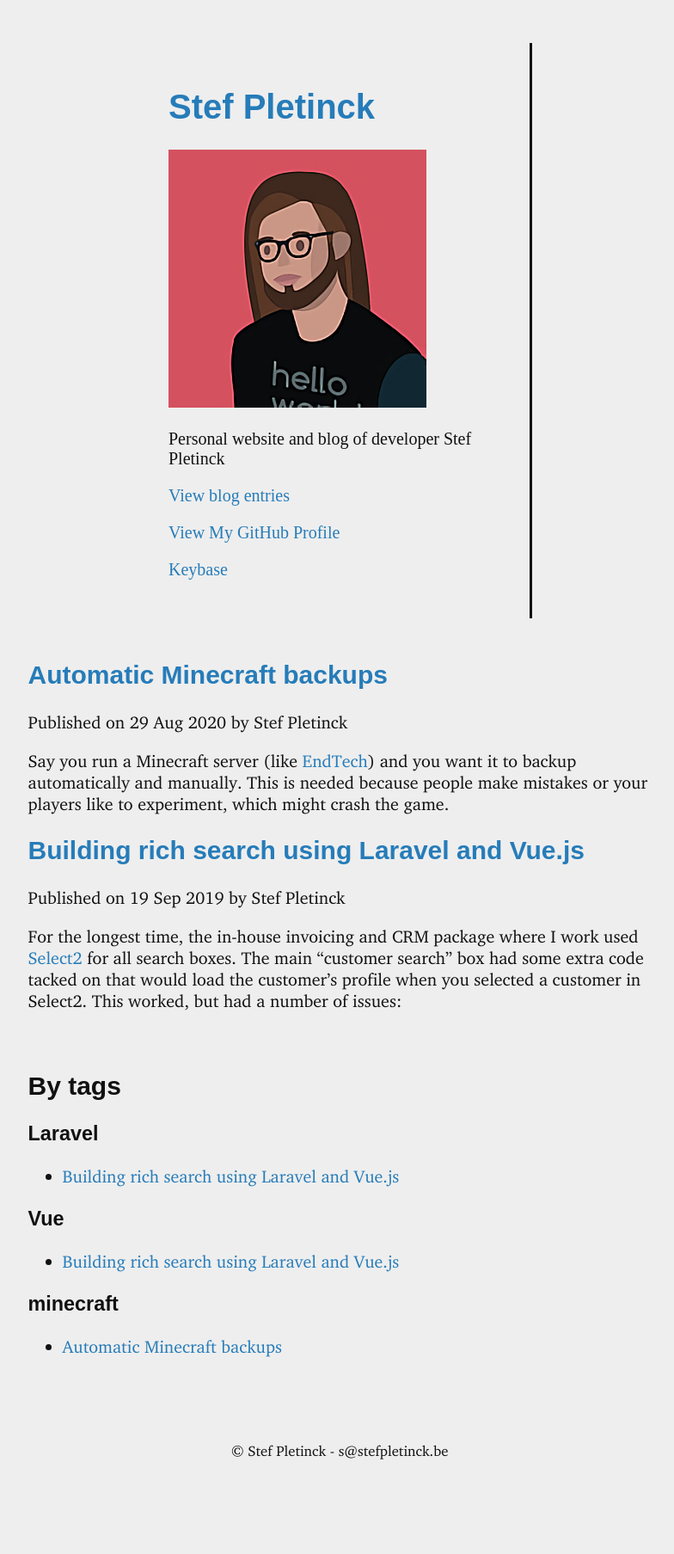
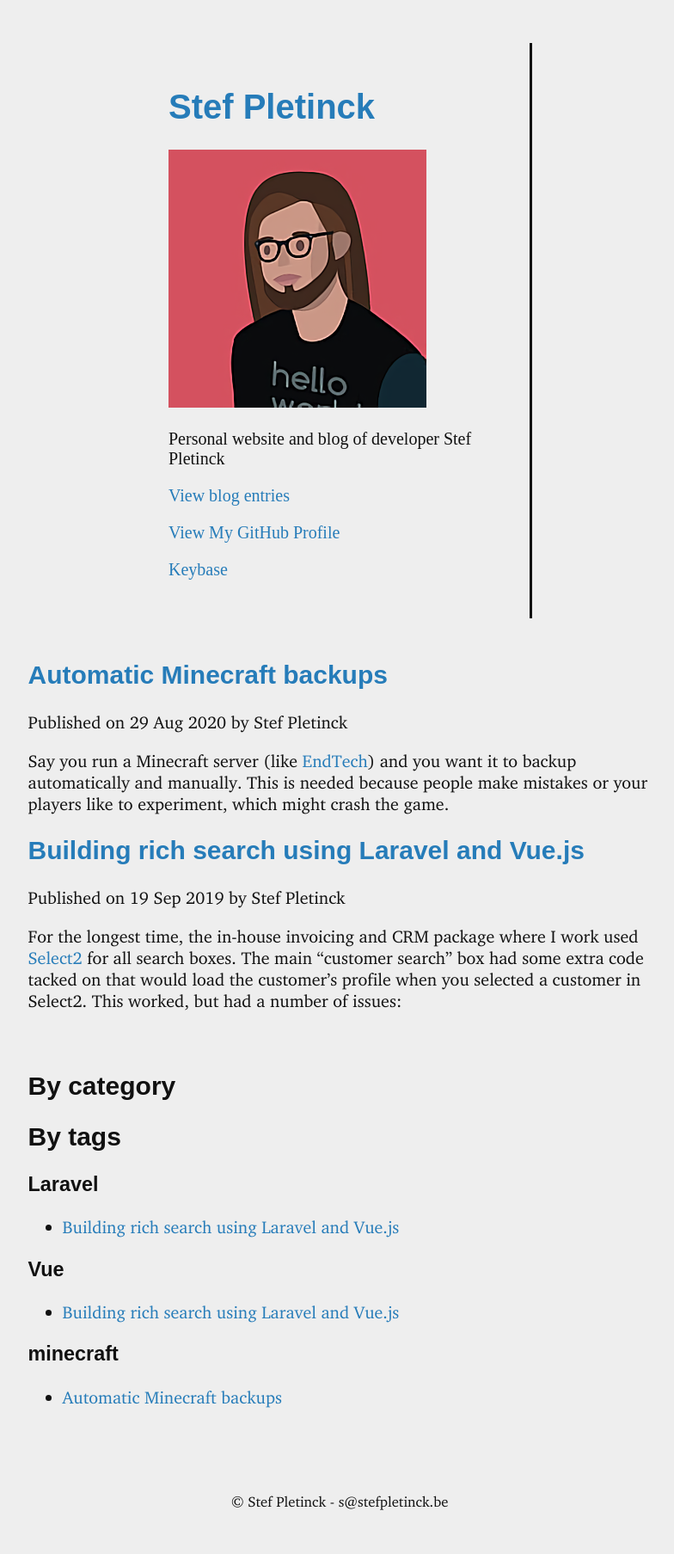
Before and after one commit to Epse/epse.github.io, a Jekyll site: the page built from blog.html, in a window 1280 px wide. Shown: the whole page at 86% size, without its empty margins (245-1029 px from the left). Built offline with Jekyll 4.4.1, drawn with Linux system fonts in a browser that asks for light colours; some web fonts are replaced; before the commit the page ends 1748 px from its top, so only the background shows below that.

Commit message:
Show categories on blog page

```diff
--- a/blog.html
+++ b/blog.html
@@ -12,6 +12,16 @@
     {% endfor %}
 </div>﻿
 
+<h2>By category</h2>
+{% for category in site.categories %}
+    <h3>{{ category[0] }}</h3>
+    <ul>
+        {% for post in category[1] %}
+            <li><a href="{{ post.url }}">{{ post.title }}</a></li>
+        {% endfor %}
+    </ul>
+{% endfor %}
+
 <h2>By tags</h2>
 {% for tag in site.tags %}
   <h3>{{ tag[0] }}</h3>
```
